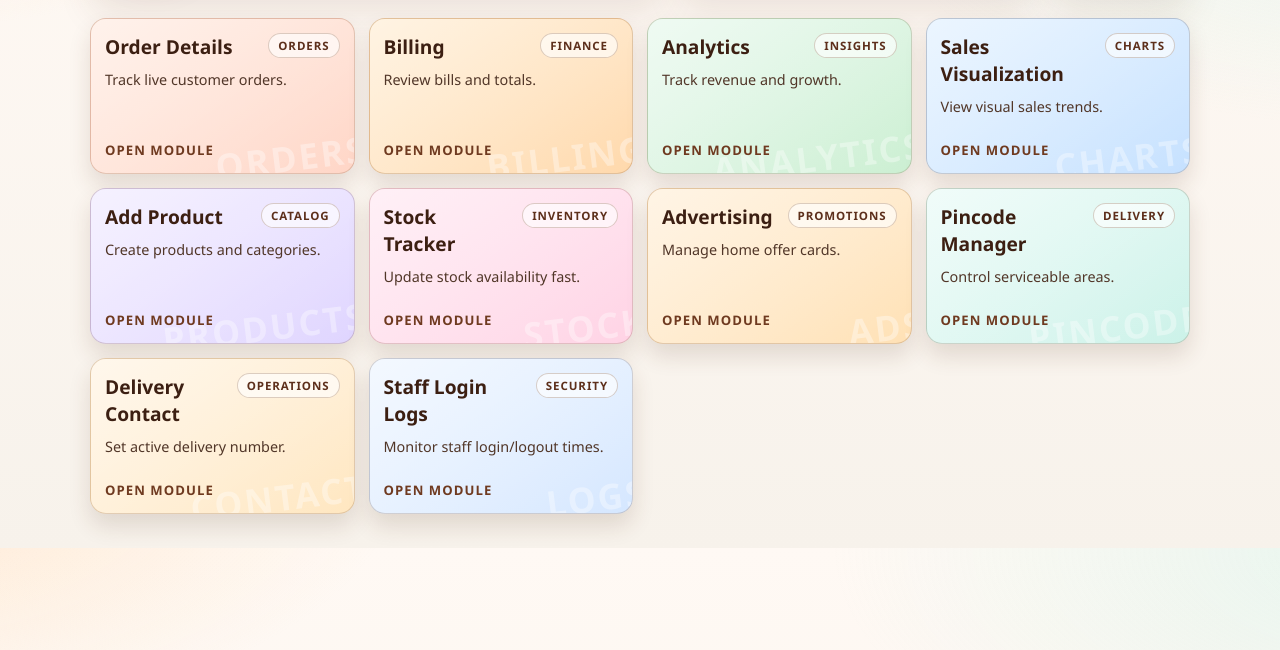
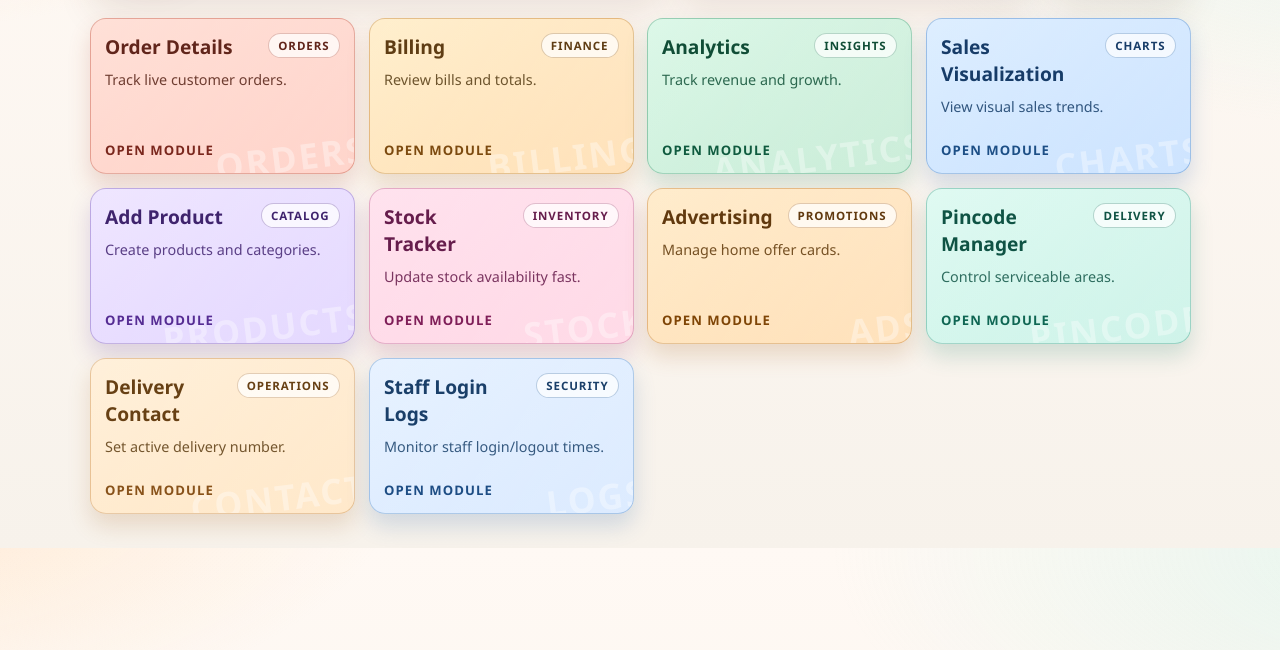
Before and after one commit to AnujMishra77000/suneil_cafe, a Django app: page /admin-dashboard/ in a window 1280 px wide. Shown: the part 150-800 px from the top of the page. Run offline with Django 5.2, Linux system fonts and the light colour scheme; the visitor is signed in with stand-in values (Sample User, id 1); data that the repository does not hold is empty; parts of the project's set-up code (start-up, migrations or seed data) failed here and were passed over.

Commit message:
New_60 commit

```diff
--- a/orders/static/orders/admin_dashboard.css
+++ b/orders/static/orders/admin_dashboard.css
@@ -175,6 +175,15 @@ body {
 }
 
 .quick-link {
+    --card-from: #fef5ed;
+    --card-to: #fbdcc5;
+    --card-border: rgba(126, 74, 45, 0.28);
+    --card-shadow: rgba(92, 52, 30, 0.18);
+    --card-text: #3f2417;
+    --card-muted: #5f4333;
+    --card-cta: #6f3a20;
+    --card-tag-bg: rgba(255, 255, 255, 0.74);
+    --card-tag-border: rgba(118, 72, 43, 0.26);
     position: relative;
     overflow: hidden;
     display: flex;
@@ -184,17 +193,25 @@ body {
     color: #23160f;
     min-height: 156px;
     border-radius: 16px;
-    border: 1px solid rgba(112, 66, 39, 0.2);
+    border: 1px solid var(--card-border);
+    background: linear-gradient(145deg, var(--card-from) 0%, var(--card-to) 100%);
     padding: 14px;
-    box-shadow: 0 12px 22px rgba(88, 53, 30, 0.14);
-    transition: transform 170ms ease, box-shadow 170ms ease;
+    box-shadow: 0 12px 22px var(--card-shadow);
+    opacity: 0;
+    transform: translateY(16px) scale(0.985);
+    animation: dashCardIn 620ms cubic-bezier(0.2, 0.95, 0.24, 1) forwards;
+    transition: transform 220ms cubic-bezier(0.2, 0.9, 0.24, 1), box-shadow 220ms ease, filter 220ms ease;
 }
 
 .quick-link::before {
     content: "";
     position: absolute;
     inset: 0;
-    background: linear-gradient(145deg, rgba(255, 255, 255, 0.5), rgba(255, 255, 255, 0.06));
+    background:
+        radial-gradient(220px 140px at 15% 18%, rgba(255, 255, 255, 0.62), transparent 70%),
+        linear-gradient(120deg, rgba(255, 255, 255, 0.2), rgba(255, 255, 255, 0.02), rgba(255, 255, 255, 0.26));
+    background-size: 220% 220%;
+    animation: dashSheen 12s ease-in-out infinite;
     pointer-events: none;
 }
 
@@ -212,8 +229,9 @@ body {
 }
 
 .quick-link:hover {
-    transform: translateY(-3px);
-    box-shadow: 0 18px 28px rgba(83, 49, 28, 0.18);
+    transform: translateY(-4px) scale(1.01);
+    box-shadow: 0 22px 36px color-mix(in srgb, var(--card-shadow) 72%, black 8%);
+    filter: saturate(1.06);
 }
 
 .quick-head,
@@ -233,7 +251,7 @@ body {
 .quick-link h2 {
     margin: 0;
     font-size: 1.2rem;
-    color: #3c1f12;
+    color: var(--card-text);
 }
 
 .quick-tag {
@@ -244,15 +262,15 @@ body {
     font-weight: 700;
     padding: 4px 9px;
     border-radius: 999px;
-    background: rgba(255, 255, 255, 0.64);
-    color: #5d2f1b;
-    border: 1px solid rgba(115, 67, 39, 0.25);
+    background: var(--card-tag-bg);
+    color: var(--card-text);
+    border: 1px solid var(--card-tag-border);
 }
 
 .quick-link p {
     margin: 0;
     font-size: 0.9rem;
-    color: #513628;
+    color: var(--card-muted);
 }
 
 .quick-cta {
@@ -261,19 +279,159 @@ body {
     letter-spacing: 0.08em;
     text-transform: uppercase;
     font-weight: 700;
-    color: #6f3a20;
+    color: var(--card-cta);
 }
 
-.quick-link--orders { background: linear-gradient(145deg, #ffe5d8 0%, #ffd3c3 100%); }
-.quick-link--billing { background: linear-gradient(145deg, #ffe8c7 0%, #ffd6a6 100%); }
-.quick-link--analytics { background: linear-gradient(145deg, #dff6e6 0%, #c8eecf 100%); }
-.quick-link--visuals { background: linear-gradient(145deg, #d8ecff 0%, #c2dfff 100%); }
-.quick-link--products { background: linear-gradient(145deg, #ece4ff 0%, #ddd2ff 100%); }
-.quick-link--stock { background: linear-gradient(145deg, #ffe1ee 0%, #ffd0e3 100%); }
-.quick-link--ads { background: linear-gradient(145deg, #ffeacc 0%, #ffdfb0 100%); }
-.quick-link--pincode { background: linear-gradient(145deg, #e2f9f4 0%, #c8f1e7 100%); }
-.quick-link--contact { background: linear-gradient(145deg, #fff0d9 0%, #ffe5bc 100%); }
-.quick-link--activity { background: linear-gradient(145deg, #e8f2ff 0%, #d2e5ff 100%); }
+.quick-link--orders {
+    --card-from: #ffe0d7;
+    --card-to: #ffc8bc;
+    --card-border: rgba(178, 75, 57, 0.34);
+    --card-shadow: rgba(171, 73, 56, 0.2);
+    --card-text: #61251b;
+    --card-muted: #6f3d31;
+    --card-cta: #7a271d;
+    --card-tag-border: rgba(167, 69, 52, 0.32);
+}
+
+.quick-link--billing {
+    --card-from: #ffefcd;
+    --card-to: #ffd9a6;
+    --card-border: rgba(178, 117, 44, 0.34);
+    --card-shadow: rgba(168, 111, 44, 0.2);
+    --card-text: #5f3d14;
+    --card-muted: #6d542d;
+    --card-cta: #7c4a0f;
+    --card-tag-border: rgba(156, 102, 35, 0.34);
+}
+
+.quick-link--analytics {
+    --card-from: #dcf8e8;
+    --card-to: #bce8ce;
+    --card-border: rgba(39, 134, 95, 0.32);
+    --card-shadow: rgba(42, 130, 96, 0.2);
+    --card-text: #104d36;
+    --card-muted: #2c684f;
+    --card-cta: #0f5b3f;
+    --card-tag-border: rgba(38, 122, 88, 0.3);
+}
+
+.quick-link--visuals {
+    --card-from: #ddeeff;
+    --card-to: #bfdcff;
+    --card-border: rgba(47, 111, 181, 0.32);
+    --card-shadow: rgba(51, 103, 173, 0.2);
+    --card-text: #173c68;
+    --card-muted: #31567f;
+    --card-cta: #1d4f86;
+    --card-tag-border: rgba(46, 106, 174, 0.32);
+}
+
+.quick-link--products {
+    --card-from: #efe6ff;
+    --card-to: #ddceff;
+    --card-border: rgba(104, 69, 166, 0.32);
+    --card-shadow: rgba(100, 64, 160, 0.2);
+    --card-text: #3f236d;
+    --card-muted: #5a3f86;
+    --card-cta: #552c93;
+    --card-tag-border: rgba(95, 61, 153, 0.32);
+}
+
+.quick-link--stock {
+    --card-from: #ffe2ee;
+    --card-to: #ffcfe0;
+    --card-border: rgba(171, 73, 125, 0.32);
+    --card-shadow: rgba(161, 67, 117, 0.2);
+    --card-text: #661d4c;
+    --card-muted: #7b3560;
+    --card-cta: #7f1e58;
+    --card-tag-border: rgba(158, 66, 111, 0.32);
+}
+
+.quick-link--ads {
+    --card-from: #ffeccc;
+    --card-to: #ffd9a8;
+    --card-border: rgba(177, 109, 38, 0.32);
+    --card-shadow: rgba(168, 102, 34, 0.2);
+    --card-text: #61390e;
+    --card-muted: #765124;
+    --card-cta: #7f4506;
+    --card-tag-border: rgba(161, 97, 31, 0.32);
+}
+
+.quick-link--pincode {
+    --card-from: #dffaf2;
+    --card-to: #c1f0e3;
+    --card-border: rgba(40, 137, 115, 0.32);
+    --card-shadow: rgba(41, 131, 111, 0.2);
+    --card-text: #0f5344;
+    --card-muted: #2e6d5f;
+    --card-cta: #0f6653;
+    --card-tag-border: rgba(38, 125, 106, 0.32);
+}
+
+.quick-link--contact {
+    --card-from: #fff0da;
+    --card-to: #ffe2bb;
+    --card-border: rgba(182, 123, 59, 0.32);
+    --card-shadow: rgba(172, 112, 49, 0.2);
+    --card-text: #674014;
+    --card-muted: #74562e;
+    --card-cta: #88521a;
+    --card-tag-border: rgba(167, 108, 47, 0.32);
+}
+
+.quick-link--activity {
+    --card-from: #e7f2ff;
+    --card-to: #d2e5ff;
+    --card-border: rgba(58, 118, 183, 0.32);
+    --card-shadow: rgba(57, 111, 173, 0.2);
+    --card-text: #1a3f69;
+    --card-muted: #365a80;
+    --card-cta: #1d4d84;
+    --card-tag-border: rgba(52, 105, 166, 0.32);
+}
+
+.quick-cards .quick-link:nth-child(1) { animation-delay: 40ms; }
+.quick-cards .quick-link:nth-child(2) { animation-delay: 95ms; }
+.quick-cards .quick-link:nth-child(3) { animation-delay: 150ms; }
+.quick-cards .quick-link:nth-child(4) { animation-delay: 205ms; }
+.quick-cards .quick-link:nth-child(5) { animation-delay: 260ms; }
+.quick-cards .quick-link:nth-child(6) { animation-delay: 315ms; }
+.quick-cards .quick-link:nth-child(7) { animation-delay: 370ms; }
+.quick-cards .quick-link:nth-child(8) { animation-delay: 425ms; }
+.quick-cards .quick-link:nth-child(9) { animation-delay: 480ms; }
+.quick-cards .quick-link:nth-child(10) { animation-delay: 535ms; }
+
+@keyframes dashCardIn {
+    from {
+        opacity: 0;
+        transform: translateY(16px) scale(0.985);
+    }
+    to {
+        opacity: 1;
+        transform: translateY(0) scale(1);
+    }
+}
+
+@keyframes dashSheen {
+    0% { background-position: 0% 20%; }
+    50% { background-position: 100% 70%; }
+    100% { background-position: 0% 20%; }
+}
+
+@media (prefers-reduced-motion: reduce) {
+    .quick-link {
+        opacity: 1;
+        transform: none;
+        animation: none;
+        transition: none;
+    }
+
+    .quick-link::before {
+        animation: none;
+    }
+}
 
 @media (max-width: 980px) {
     .dashboard-top {
--- a/orders/templates/orders/admin_dashboard.html
+++ b/orders/templates/orders/admin_dashboard.html
@@ -5,7 +5,7 @@
     <meta charset="UTF-8" />
     <meta name="viewport" content="width=device-width, initial-scale=1.0" />
     <title>Admin Dashboard | Thathwamasi</title>
-    <link rel="stylesheet" href="{% static 'orders/admin_dashboard.css' %}?v=20260305-dash3" />
+    <link rel="stylesheet" href="{% static 'orders/admin_dashboard.css' %}?v=20260305-dash4" />
     <link rel="stylesheet" href="{% static 'notifications/notification_bell.css' %}?v=20260224-2" />
 </head>
 <body>
```
